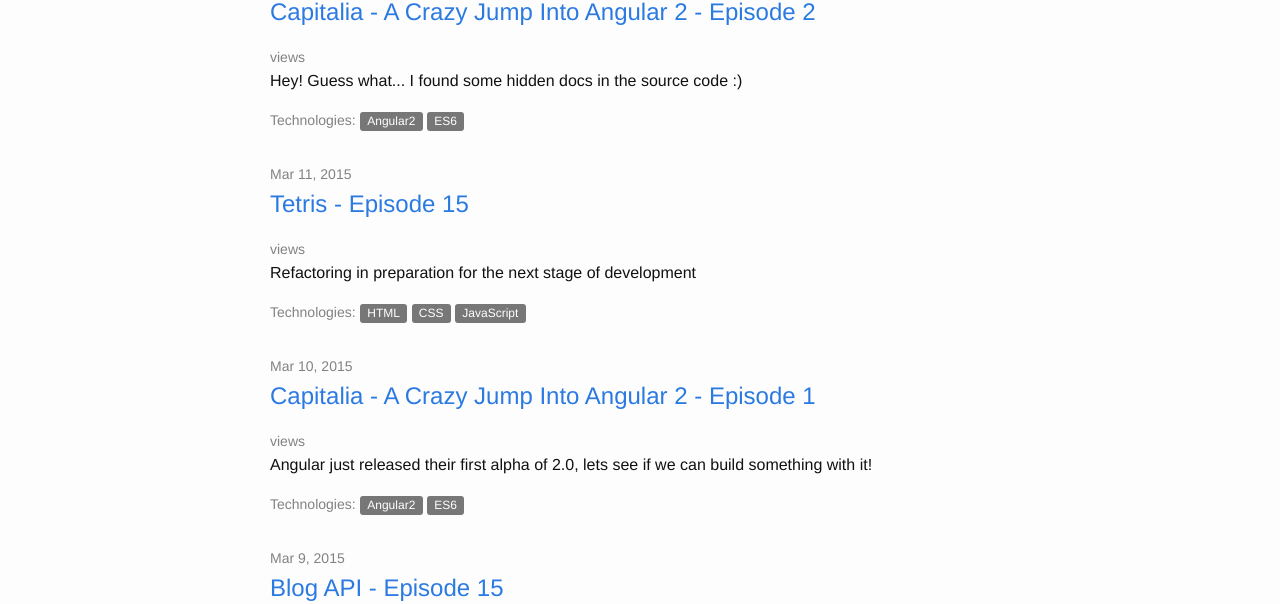
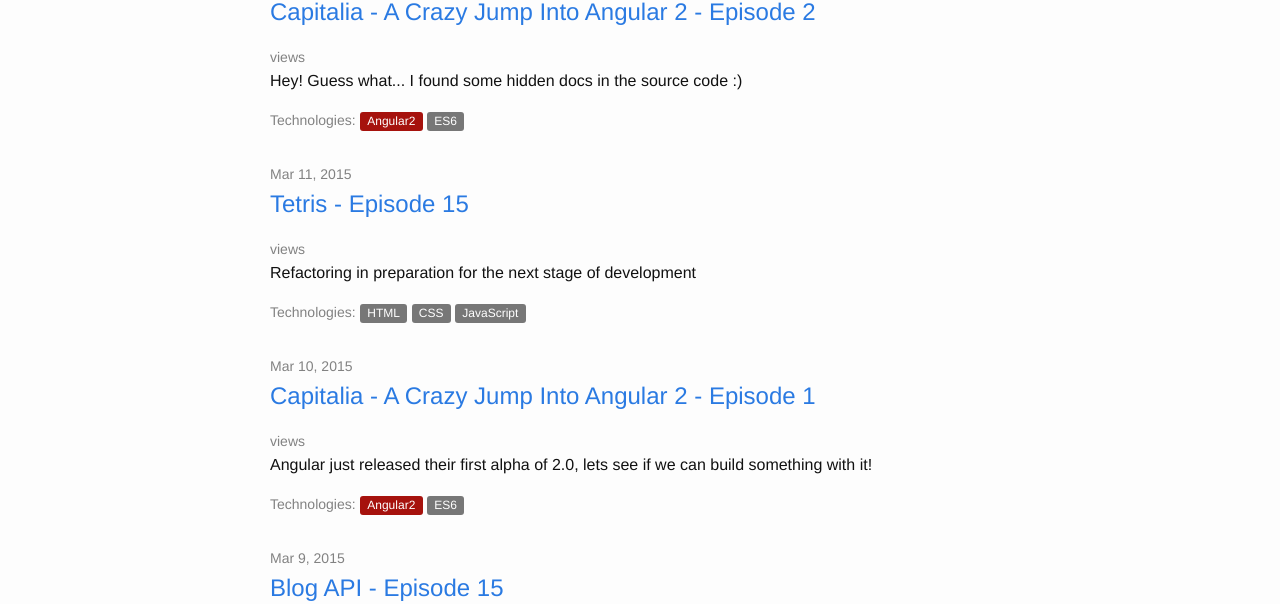
Before and after one commit to SnareChops/SnareChops.github.io, a Jekyll site: the page built from index.html, in a window 1280 px wide. Shown: the part 238-842 px from the top of the page. Built offline with Jekyll 4.4.1, drawn with Linux system fonts in a browser that asks for light colours; nearby versions of some CDN libraries.

Commit message:
Update _layout.scss

```diff
--- a/_sass/_layout.scss
+++ b/_sass/_layout.scss
@@ -275,3 +275,6 @@
 .Docker {
     background-color:#039BC6;
 }
+.Angular2 {
+  background-color:#A6120D;
+}
```
